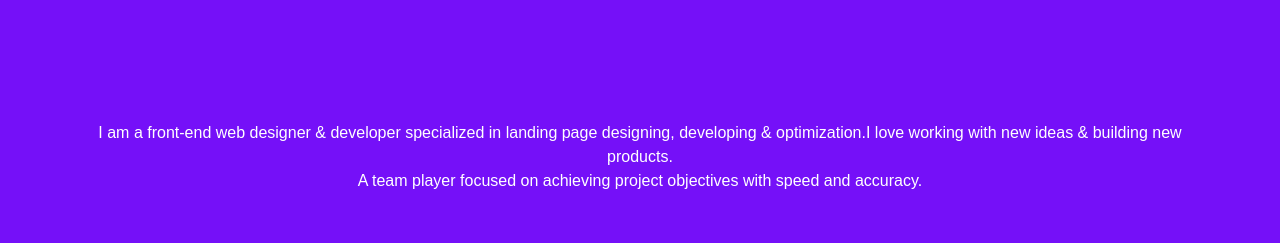
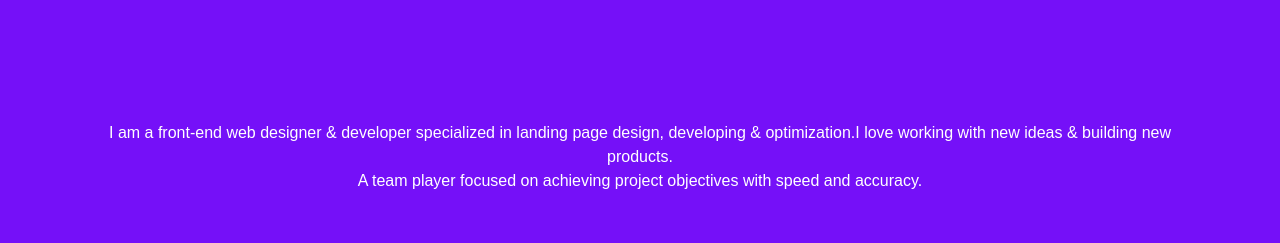
Before and after one commit to hasibhaque07/portfolio, a plain HTML site: page index.html in a window 1280 px wide. Shown: the part 880-1123 px from the top of the page. Drawn offline with nearby package versions, Linux system fonts and the light colour scheme; a web font is replaced by a local one.

Commit message:
Update index.html

```diff
--- a/index.html
+++ b/index.html
@@ -48,7 +48,7 @@
     <section class="about-me" id="about-me">
         <div class="container">
             <p class="text-center">
-                I am a front-end web designer & developer specialized in landing page designing, developing & optimization.I love working with new ideas & building new products.
+                I am a front-end web designer & developer specialized in landing page design, developing & optimization.I love working with new ideas & building new products.
                 <br>A team player focused on achieving project objectives with speed and accuracy.
 
 
```
